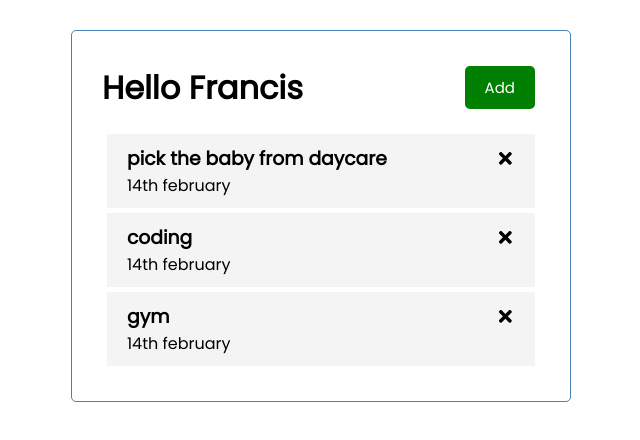
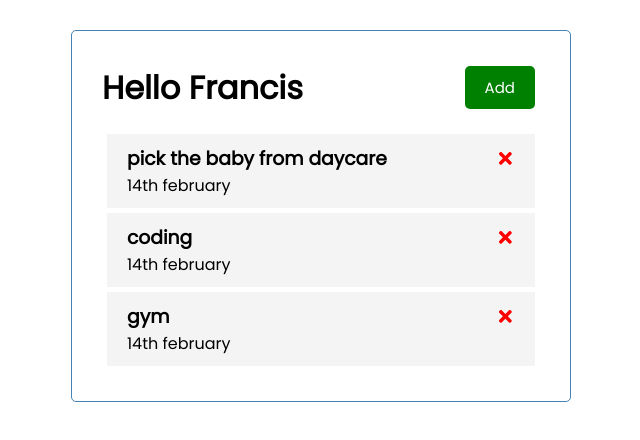
Before and after one commit to Francisomondi/react-task-tracker, a React (Create React App) app: page / in a window 1280 px wide. Shown: the top 440 px of the page, without its empty margins (319-959 px from the left). Built offline with nearby package versions, Linux system fonts and the light colour scheme.

Commit message:
red delete  button

```diff
--- a/src/components/Task.js
+++ b/src/components/Task.js
@@ -4,7 +4,7 @@ const Task = ({ task }) => {
     return (
         <div className='task'>
 
-            <h3>{task.description}<FaTimes /></h3>
+            <h3>{task.description}<FaTimes style={{ color: 'red', cursor: 'pointer' }} /></h3>
             <p>{task.day}</p>
 
         </div>
```
Also changed, not shown: package.json (line endings or trailing spaces).
